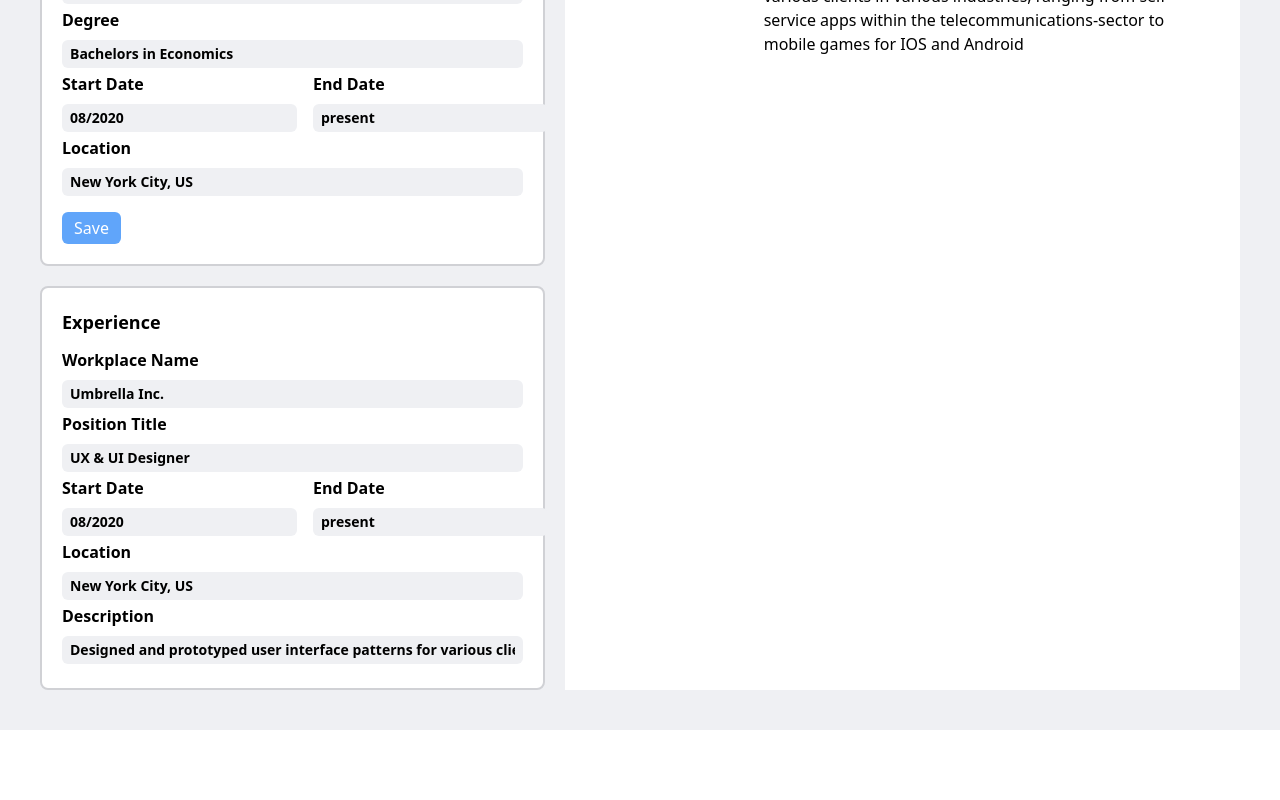
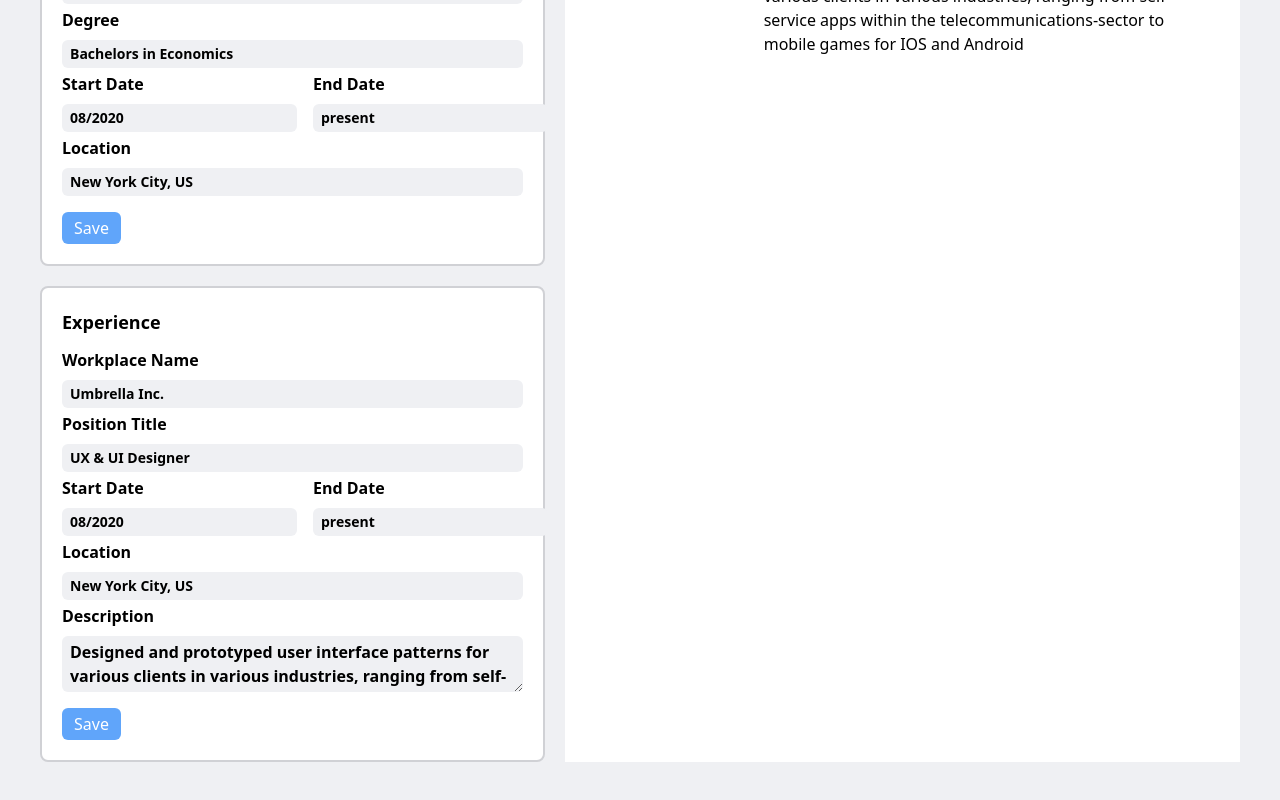
Before and after one commit to emShalaby/cv_generator, a React (Vite) app: page / in a window 1280 px wide. Shown: the part 518-1318 px from the top of the page. Before the commit the page ends 1248 px from the top, so only its background shows below. Built offline with nearby package versions, Linux system fonts and the light colour scheme.

Commit message:
add text area componeent and change description n from to be a text area

```diff
--- a/src/app.tsx
+++ b/src/app.tsx
@@ -7,6 +7,7 @@ import "../styles/main.css";
 import React, { useState } from "react";
 import CvBody from "./components/CV/cvBody";
 import Button from "./components/UI/button";
+import TextArea from "./components/UI/textArea";
 enum PersonalInfoFields {
   fullName = "fullName",
   phoneNumber = "phoneNumber",
@@ -114,7 +115,9 @@ const App = () => {
     });
   };
   const handlExperienceInfoChange = (
-    e: React.ChangeEvent<HTMLInputElement>,
+    e:
+      | React.ChangeEvent<HTMLInputElement>
+      | React.ChangeEvent<HTMLTextAreaElement>,
   ) => {
     setFormData((prevData) => {
       if (prevData) {
@@ -249,13 +252,17 @@ const App = () => {
               onChange={handlExperienceInfoChange}
               value={formData.experience[0].location}
             />
-            <Input
+            <TextArea
               label={"Description"}
-              type={"text"}
               name={ExperienceFields.description}
               onChange={handlExperienceInfoChange}
               value={formData.experience[0].description}
+              className="resize-y"
             />
+            <Button
+              title="Save"
+              className="mt-3 self-end rounded-md bg-blue-400 px-3 py-1 text-white"
+            ></Button>
           </Form>
         </section>{" "}
         <section
--- /dev/null
+++ b/src/components/UI/textArea.tsx
@@ -0,0 +1,37 @@
+import React, { useState } from "react";
+interface ITextArea {
+  name?: string;
+
+  label?: string;
+  className?: string;
+  value?: string;
+
+  onChange?: React.ChangeEventHandler<HTMLTextAreaElement>;
+}
+
+export default function TextArea({
+  name,
+  label,
+  className,
+  value,
+  onChange,
+}: ITextArea) {
+  const [inputValue, setInputValue] = useState(value || "");
+  function handleInputValue(e: React.ChangeEvent<HTMLTextAreaElement>) {
+    setInputValue(e.target.value);
+  }
+  return (
+    <div className="mb-1 flex max-h-[300px] flex-col gap-2 font-semibold">
+      <label htmlFor={name}>{label}</label>
+      <textarea
+        name={name}
+        className={`flex rounded-md bg-[#EFF0F3] px-2 py-1 text-sm${className || ""}`}
+        value={inputValue}
+        onChange={(e) => {
+          handleInputValue(e);
+          if (onChange) onChange(e);
+        }}
+      ></textarea>
+    </div>
+  );
+}
```
